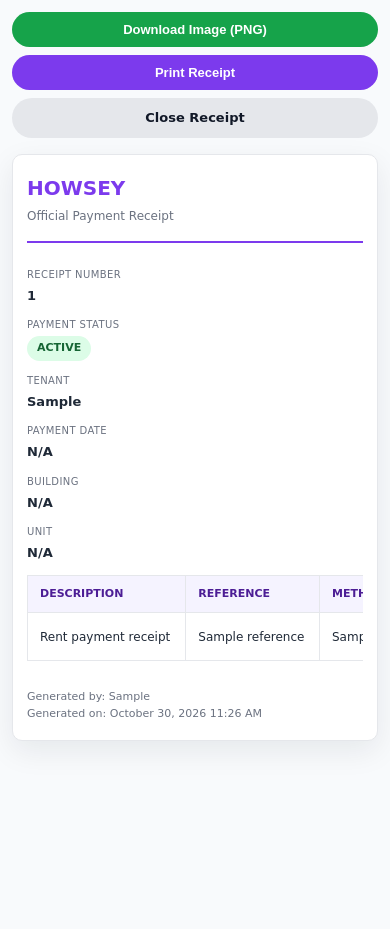
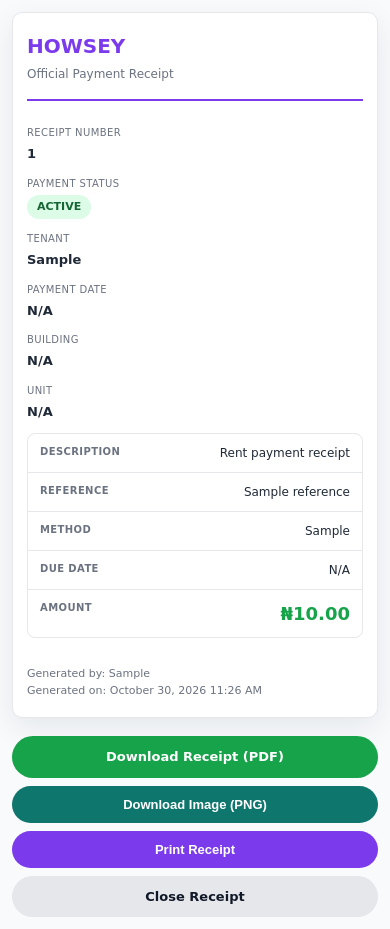
Before and after one commit to EbukaIbeachu/Howsey, a Laravel app: template resources/views/payments/receipt.blade.php in a window 390 px wide. Before the commit the page ends 745 px from the top, so only its background shows below. Run offline with Laravel 12, Linux system fonts and the light colour scheme; the template is opened without the code that fills it: most values are stand-ins (such as "Sample title", 1, 10 or a date in 2020).

Commit message:
Fix early-payment due date, receipt download, and receipt layout
- Record a payment's due_date as the rent's actual next due date instead of
  the lease end date, so early/pre-paid receipts no longer show a blank
  (or wrong) Due Date. Applied to both admin recording and tenant
  payment-claim confirmation.
- Enable dompdf font subsetting: receipts drop from ~881 KB to ~23 KB,
  making the download fast and reliable.
- Stop intercepting receipt download links on mobile (app-shell.js); the
  PDF is now small enough to download directly, with PNG still offered as
  an extra option on the receipt page.
- Move the Download / Print / Close buttons below the receipt and make them
  clearly visible; fix the print button binding, the plain 'N' currency
  symbol, and stack the details table readably on small screens.

```diff
--- a/app/Http/Controllers/PaymentClaimController.php
+++ b/app/Http/Controllers/PaymentClaimController.php
@@ -83,7 +83,7 @@ class PaymentClaimController extends Controller
                 'rent_id' => $claim->rent_id,
                 'amount' => $validated['amount'],
                 'payment_date' => $validated['payment_date'],
-                'due_date' => $rent?->end_date,
+                'due_date' => $rent?->next_due_date ?? $rent?->start_date,
                 'payment_method' => $validated['payment_method'] ?: ($claim->payment_method ?: 'BANK_TRANSFER'),
                 'status' => 'COMPLETED',
                 'reference' => $claim->reference ?: 'CLAIM-'.$claim->id,
--- a/config/dompdf.php
+++ b/config/dompdf.php
@@ -109,8 +109,10 @@ return [
 
         /**
          * Whether to enable font subsetting or not.
+         * Enabled so generated receipts stay small (the full DejaVu Sans font
+         * is ~880 KB, which made downloading receipts slow on mobile data).
          */
-        'enable_font_subsetting' => false,
+        'enable_font_subsetting' => true,
 
         /**
          * The PDF rendering backend to use
--- a/resources/views/payments/receipt.blade.php
+++ b/resources/views/payments/receipt.blade.php
@@ -33,9 +33,9 @@
         }
         .toolbar {
             max-width: 880px;
-            margin: 0 auto 16px;
+            margin: 18px auto 0;
             display: flex;
-            justify-content: flex-end;
+            justify-content: center;
             flex-wrap: wrap;
             gap: 12px;
         }
@@ -43,20 +43,35 @@
         .toolbar a {
             border: 0;
             border-radius: 999px;
-            padding: 10px 16px;
+            padding: 11px 20px;
             font-size: 13px;
             font-weight: 700;
             text-decoration: none;
             cursor: pointer;
             text-align: center;
+            display: inline-block;
         }
-        .toolbar button {
+        .toolbar .btn-download-pdf {
+            background: #16a34a;
+            color: #ffffff;
+        }
+        .toolbar .btn-download-png {
+            background: #0f766e;
+            color: #ffffff;
+        }
+        .toolbar .btn-print-receipt {
             background: {{ $brandColor }};
             color: {{ $brandTextColor }};
         }
-        .toolbar a {
+        .toolbar .btn-close-receipt {
             background: #e5e7eb;
             color: #111827;
+        }
+        .toolbar .btn-download-pdf:hover,
+        .toolbar .btn-download-png:hover,
+        .toolbar .btn-print-receipt:hover,
+        .toolbar .btn-close-receipt:hover {
+            opacity: 0.9;
         }
         .receipt-header {
             border-bottom: 2px solid {{ $brandColor }};
@@ -138,7 +153,7 @@
                 border-radius: 10px;
             }
             .toolbar {
-                justify-content: stretch;
+                justify-content: center;
                 gap: 8px;
             }
             .toolbar button,
@@ -159,8 +174,44 @@
             .meta-table td {
                 padding: 0 0 12px;
             }
-            .details-table {
-                min-width: 560px;
+            .details-wrap {
+                overflow-x: visible;
+            }
+            .details-table,
+            .details-table tbody,
+            .details-table tr,
+            .details-table td {
+                display: block;
+                width: 100%;
+                min-width: 0;
+            }
+            .details-table thead {
+                display: none;
+            }
+            .details-table tr {
+                border: 1px solid #e5e7eb;
+                border-radius: 8px;
+                overflow: hidden;
+            }
+            .details-table td {
+                display: flex;
+                justify-content: space-between;
+                align-items: flex-start;
+                gap: 12px;
+                border: 0;
+                border-bottom: 1px solid #e5e7eb;
+            }
+            .details-table td:last-child {
+                border-bottom: 0;
+            }
+            .details-table td::before {
+                content: attr(data-label);
+                color: #6b7280;
+                font-size: 10px;
+                font-weight: 700;
+                text-transform: uppercase;
+                letter-spacing: 0.04em;
+                flex: 0 0 auto;
             }
             .amount {
                 font-size: 18px;
@@ -186,15 +237,6 @@
     </style>
 </head>
 <body>
-    @if(($renderMode ?? 'web') === 'web')
-    <div class="toolbar">
-        <a href="{{ route('payments.receipt', ['payment' => $payment, 'download' => 1]) }}" class="btn-download-pdf">Download PDF</a>
-        <button type="button" class="btn-download-png" style="display:none;background:#16a34a;color:#fff;">Download Image (PNG)</button>
-        <button type="button" onclick="window.print()">Print Receipt</button>
-        <a href="{{ $backUrl }}">Close Receipt</a>
-    </div>
-    @endif
-
     <div class="receipt-shell">
         <div class="receipt-header">
             <h1 class="brand">{{ $brandName }}</h1>
@@ -247,11 +289,11 @@
                 </thead>
                 <tbody>
                     <tr>
-                        <td>Rent payment receipt</td>
-                        <td>{{ $payment->reference ?: 'PAY-'.$payment->id }}</td>
-                        <td>{{ $payment->payment_method ? ucfirst(str_replace('_', ' ', $payment->payment_method)) : 'N/A' }}</td>
-                        <td>{{ optional($payment->due_date)->format('F d, Y') ?? 'N/A' }}</td>
-                        <td class="amount">N{{ number_format((float) $payment->amount, 2) }}</td>
+                        <td data-label="Description">Rent payment receipt</td>
+                        <td data-label="Reference">{{ $payment->reference ?: 'PAY-'.$payment->id }}</td>
+                        <td data-label="Method">{{ $payment->payment_method ? ucfirst(str_replace('_', ' ', $payment->payment_method)) : 'N/A' }}</td>
+                        <td data-label="Due Date">{{ optional($payment->due_date)->format('F d, Y') ?? 'N/A' }}</td>
+                        <td data-label="Amount" class="amount">₦{{ number_format((float) $payment->amount, 2) }}</td>
                     </tr>
                 </tbody>
             </table>
@@ -264,6 +306,12 @@
     </div>
 
     @if(($renderMode ?? 'web') === 'web')
+    <div class="toolbar">
+        <a href="{{ route('payments.receipt', ['payment' => $payment, 'download' => 1]) }}" class="btn-download-pdf">Download Receipt (PDF)</a>
+        <button type="button" class="btn-download-png" style="display:none;">Download Image (PNG)</button>
+        <button type="button" class="btn-print-receipt">Print Receipt</button>
+        <a href="{{ $backUrl }}" class="btn-close-receipt">Close Receipt</a>
+    </div>
     <script src="https://cdnjs.cloudflare.com/ajax/libs/html2canvas/1.4.1/html2canvas.min.js"></script>
     <script>
         (function () {
@@ -288,19 +336,18 @@
                 }
             });
 
-            const printButton = document.querySelector('.toolbar button');
+            const printButton = document.querySelector('.btn-print-receipt');
             if (printButton) {
                 printButton.addEventListener('click', function () {
                     shouldReturnAfterPrint = true;
+                    window.print();
                 });
             }
 
-            // On mobile, replace the PDF download with a PNG capture of the receipt.
-            const pdfBtn = document.querySelector('.btn-download-pdf');
+            // On mobile, also offer a PNG capture of the receipt alongside the PDF.
             const pngBtn = document.querySelector('.btn-download-png');
 
-            if (isMobile && pdfBtn && pngBtn) {
-                pdfBtn.style.display = 'none';
+            if (isMobile && pngBtn) {
                 pngBtn.style.display = 'inline-block';
 
                 pngBtn.addEventListener('click', function () {
```
Also changed, not shown: app/Http/Controllers/PaymentController.php (+6 -3 lines), public/assets/js/app-shell.js.
